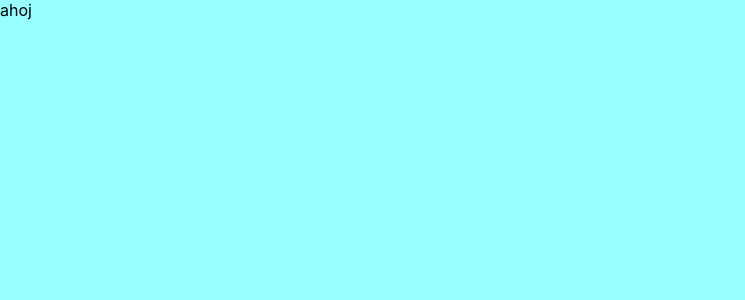
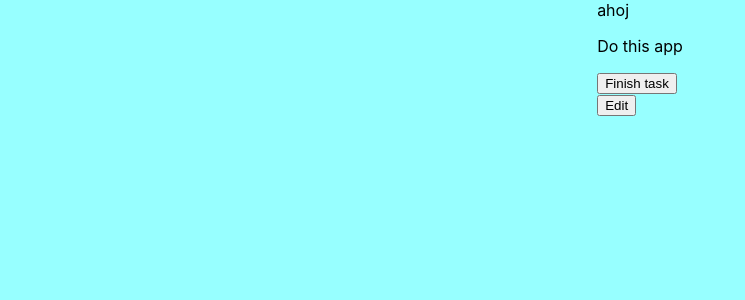
Before and after one commit to JakubStiburek/todolist, a React (Create React App) app: page / in a window 1280 px wide. Shown: the top 300 px of the page, without its empty margins (0-745 px from the left). Built offline with nearby package versions, Linux system fonts and the light colour scheme.

Commit message:
add task component, global stylesheet, feat add: edit task, finish task, preset task input

```diff
--- a/src/App.js
+++ b/src/App.js
@@ -1,8 +1,11 @@
+import Task from './components/Task.js';
+import './global.css';
 
 function App() {
   return (
-    <div className="App">
+    <div className="app-wrapper">
       ahoj
+      <Task taskPreset="Do this app"/>
     </div>
   );
 }
--- /dev/null
+++ b/src/components/Task.js
@@ -0,0 +1,67 @@
+import '../global.css';
+import {useState} from "react";
+
+const Task = ({ taskPreset, ...props }) => {
+  const [task, setTask] = useState(taskPreset)
+  const [showEdit, setShowEdit] = useState(false)
+  const [taskDone, setTaskDone] = useState(false)
+
+  const handleEditClick = () => {
+    setShowEdit(true)
+  }
+
+  const handleTaskChange = (event) => {
+    setTask(event.target.value)
+  }
+
+  const handleEditDone = () => {
+    setShowEdit(false)
+  }
+
+  const handleTaskDone = () => {
+    setTaskDone(true)
+  }
+
+  const edit = () => {
+    return (
+      <div>
+        <form>
+          <textarea id="task" name="task" rows="10" cols="50" onChange={handleTaskChange} value={task}/>
+        </form>
+        <button onClick={handleEditDone}>Done</button>
+      </div>
+    )
+  }
+
+  const askEdit = () => {
+    if (!taskDone) {
+      return (
+        <button onClick={handleEditClick}>Edit</button>
+      )
+    }
+  }
+
+  const renderTask = () => {
+    return (
+      <div>
+        <p>{task}</p>
+        <button onClick={handleTaskDone}>Finish task</button>
+      </div>
+    )
+  }
+
+  const renderTaskDone = ()  => {
+    return (
+      <p className="strike">{task}</p>
+    )
+  }
+
+  return (
+    <div>
+      {taskDone ? renderTaskDone() : renderTask()}
+      {showEdit ? edit() : askEdit()}
+    </div>
+  )
+};
+
+export default Task
--- /dev/null
+++ b/src/global.css
@@ -0,0 +1,13 @@
+.app-wrapper {
+  width: max-content;
+  margin: auto;
+}
+
+.task-description {
+  border: none;
+  width: max-content;
+}
+
+.strike {
+  text-decoration: line-through;
+}
```
